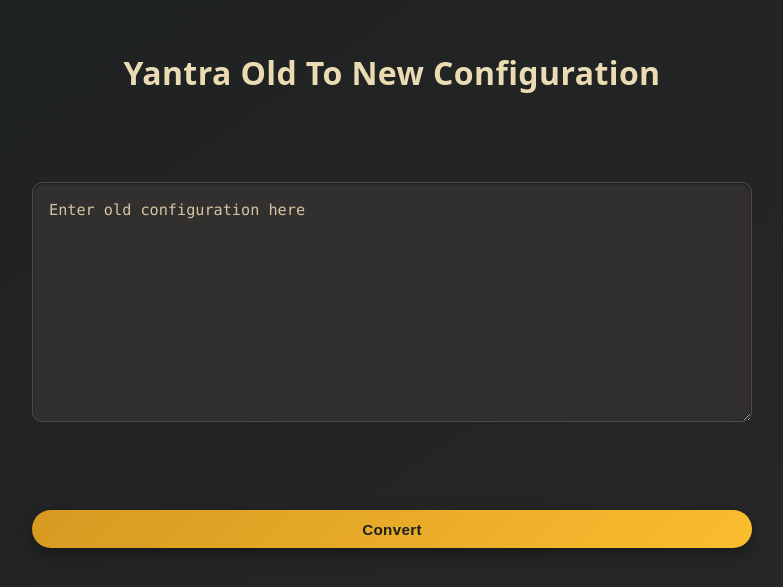
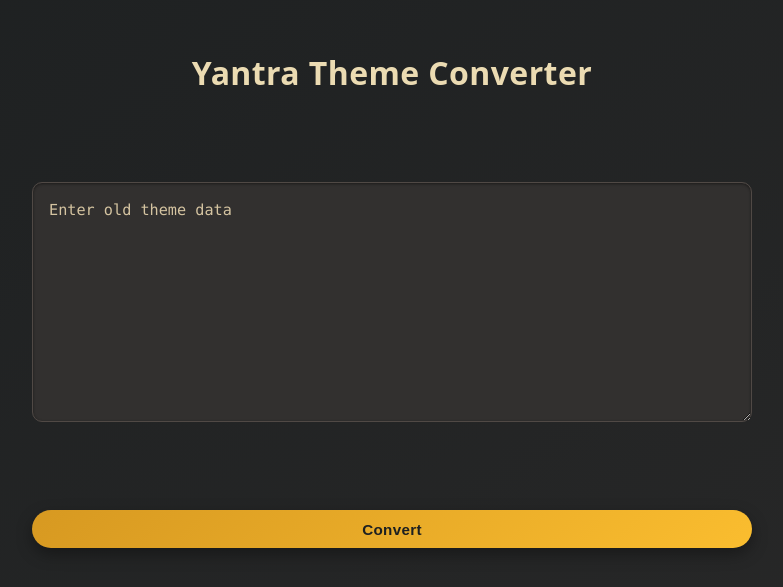
Before and after one commit to eeriemyxi/yantra-themeconv, a plain HTML site: page index.html in a window 1280 px wide. Shown: the part 111-698 px from the top of the page, without its empty margins (248-1031 px from the left). Drawn offline with Linux system fonts and the light colour scheme.

Commit message:
feat: rebranding

```diff
--- a/index.html
+++ b/index.html
@@ -1,12 +1,13 @@
 <html>
 <head>
-  <h1>Yantra Old To New Configuration</h1>
+  <h1>Yantra Theme Converter</h1>
+  <title>Yantra Theme Converter</title>
   <meta name="viewport" content="width=device-width, initial-scale=1.0">
   <link rel="stylesheet" href="core.css">
   <script src="main.js"></script>
 </head>
 <body>
-    <textarea id="old" placeholder="Enter old configuration here"></textarea>
+    <textarea id="old" placeholder="Enter old theme data"></textarea>
     <button id="convbtn" onclick="convertButton()">Convert</button>
 </body>
 </html>
```
